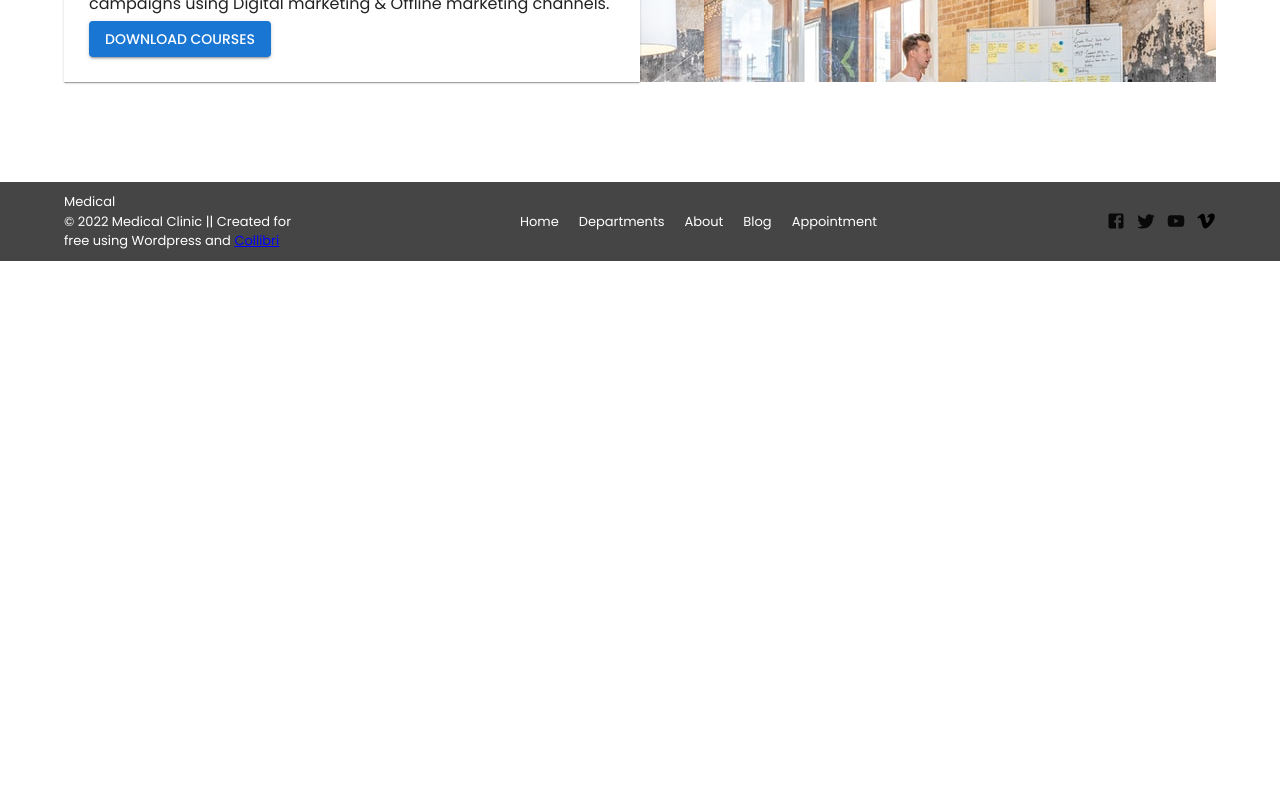
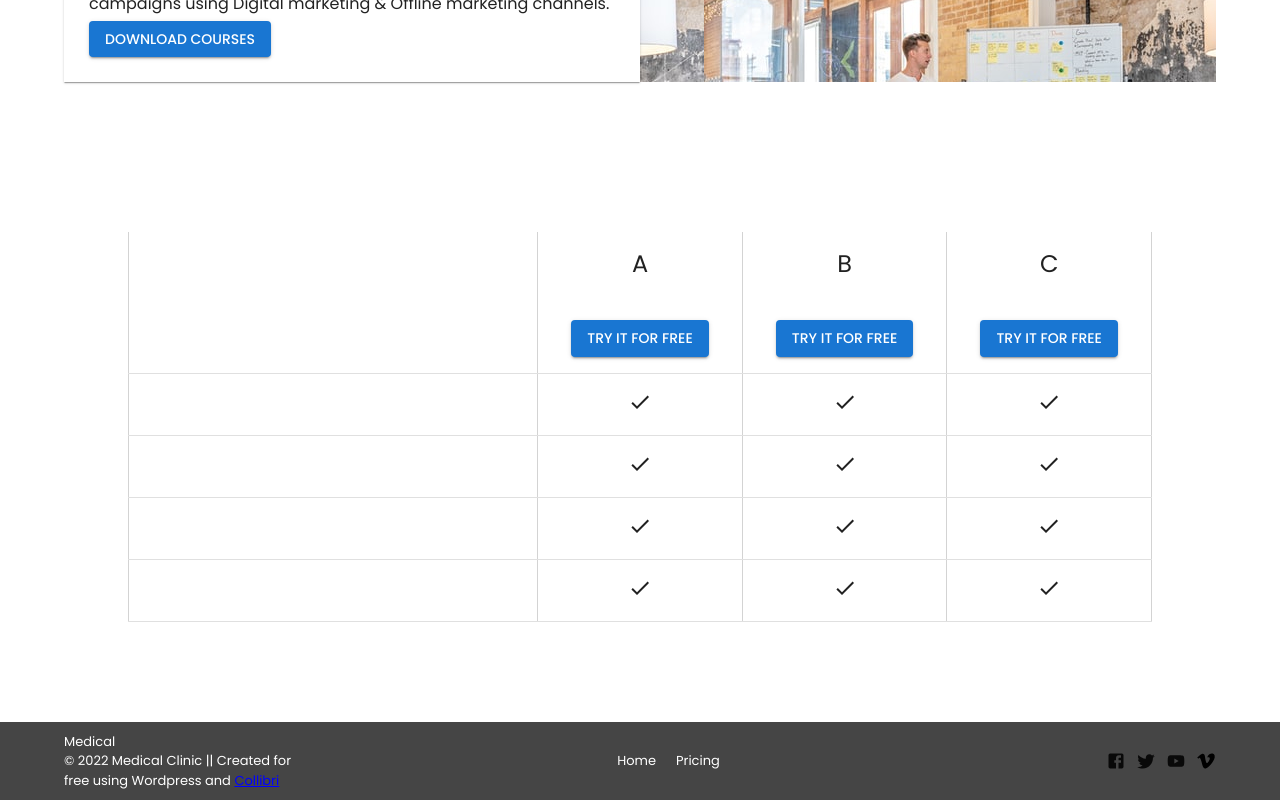
Before and after one commit to haideru448/Mui-simple-boilerplate, a React (Create React App) app: page / in a window 1280 px wide. Shown: the part 1557-2357 px from the top of the page. Before the commit the page ends 1818 px from the top, so only its background shows below. Built offline with nearby package versions, Linux system fonts and the light colour scheme.

Commit message:
New fixes

```diff
--- a/src/components/Footer.js
+++ b/src/components/Footer.js
@@ -1,12 +1,13 @@
 import React from 'react';
-import { Box, Typography, Link, Container } from '@mui/material';
-import useStyles from '../styles/styles';
+import { Box, Typography, Container } from '@mui/material';
 import FacebookIcon from '@mui/icons-material/Facebook';
 import TwitterIcon from '@mui/icons-material/Twitter';
 import YouTubeIcon from '@mui/icons-material/YouTube';
 import useMediaQuery from '@mui/material/useMediaQuery';
+import { useNavigate } from 'react-router-dom';
 
-const tabsStyles = { fontSize: '13px', color: 'white' };
+const tabsStyles = { fontSize: '13px', color: 'white', cursor: 'pointer' };
+
 const gridItemsStyles = {
   display: 'grid',
   alignItems: 'center',
@@ -23,6 +24,16 @@ const footerMainContainerStyles = {
   background: '#454545',
 };
 
+const footerLinksStyles = {
+  gridTemplateColumns: 'repeat(5,auto)',
+  columnGap: '20px',
+};
+
+const socialMediaLinkStyles = {
+  cursor: 'pointer',
+  fontSize: '20px',
+};
+
 const socialMediaLinks = {
   facebook: 'https://facebook.com',
   twitter: 'https://twitter.com',
@@ -31,9 +42,8 @@ const socialMediaLinks = {
 };
 
 const Footer = () => {
-  const date = new Date().getFullYear();
-  const classes = useStyles();
   const isSmall = useMediaQuery('(max-width:978px)');
+  const navigate = useNavigate();
 
   return (
     <Box
@@ -44,42 +54,24 @@ const Footer = () => {
       }}>
       <Container>
         <Box sx={{ ...footerDescriptionSection, flexDirection: isSmall && 'column' }}>
-          <Typography variant='p' sx={{ fontSize: '13px', color: 'white' }}>
-            Medical <br />
-            © 2022 Medical Clinic || Created for <br />
-            free using Wordpress and{' '}
-            <a href='' style={{ color: 'blue' }}>
-              Collibri
-            </a>
-          </Typography>
-          {/* <Typography className={classes.footerDate}>Open-Source Sample - Buit with MUI</Typography> */}
+          {isSmall && (
+            <Box sx={{ display: 'flex', justifyContent: 'space-between' }}>
               <Box
                 sx={{
                   ...gridItemsStyles,
-              gridTemplateColumns: 'repeat(5,auto)',
-              columnGap: '20px',
+                  ...footerLinksStyles,
+
                   justifyContent: isSmall && 'center',
                   mt: isSmall && '10px',
                 }}>
-            <Typography variant='p' sx={{ ...tabsStyles }}>
+                <Typography variant='p' sx={{ ...tabsStyles }} onClick={() => navigate('/')}>
                   Home{' '}
                 </Typography>
 
-            <Typography variant='p' sx={{ ...tabsStyles }}>
-              Departments
-            </Typography>
-
-            <Typography variant='p' sx={{ ...tabsStyles }}>
-              About
-            </Typography>
-            <Typography variant='p' sx={{ ...tabsStyles }}>
-              Blog
-            </Typography>
-            <Typography variant='p' sx={{ ...tabsStyles }}>
-              Appointment
+                <Typography variant='p' sx={{ ...tabsStyles }} onClick={() => navigate('/pricing')}>
+                  Pricing
                 </Typography>
               </Box>
-
               <Box
                 sx={{
                   ...gridItemsStyles,
@@ -91,19 +83,19 @@ const Footer = () => {
                 {socialMediaLinks?.facebook && (
                   <FacebookIcon
                     onClick={() => (window.location = socialMediaLinks.facebook)}
-                sx={{ cursor: 'pointer', fontSize: '20px' }}
+                    sx={{ ...socialMediaLinkStyles }}
                   />
                 )}
                 {socialMediaLinks?.twitter && (
                   <TwitterIcon
                     onClick={() => (window.location = socialMediaLinks.twitter)}
-                sx={{ cursor: 'pointer', fontSize: '20px' }}
+                    sx={{ ...socialMediaLinkStyles }}
                   />
                 )}
                 {socialMediaLinks?.youtube && (
                   <YouTubeIcon
                     onClick={() => (window.location = socialMediaLinks.youtube)}
-                sx={{ cursor: 'pointer', fontSize: '20px' }}
+                    sx={{ ...socialMediaLinkStyles }}
                   />
                 )}
                 {socialMediaLinks?.youtube && (
@@ -116,6 +108,73 @@ const Footer = () => {
                 )}
               </Box>
             </Box>
+          )}
+
+          <Typography variant='p' sx={{ fontSize: '13px', color: 'white', textAlign: isSmall && 'center' }}>
+            Medical <br />
+            © 2022 Medical Clinic || Created for <br />
+            free using Wordpress and{' '}
+            <a href='' style={{ color: 'blue' }}>
+              Collibri
+            </a>
+          </Typography>
+
+          {!isSmall && (
+            <Box
+              sx={{
+                ...gridItemsStyles,
+                ...footerLinksStyles,
+                justifyContent: isSmall && 'center',
+                mt: isSmall && '10px',
+              }}>
+              <Typography variant='p' sx={{ ...tabsStyles }} onClick={() => navigate('/')}>
+                Home{' '}
+              </Typography>
+
+              <Typography variant='p' sx={{ ...tabsStyles }} onClick={() => navigate('/pricing')}>
+                Pricing
+              </Typography>
+            </Box>
+          )}
+
+          {!isSmall && (
+            <Box
+              sx={{
+                ...gridItemsStyles,
+                columnGap: '10px',
+                gridTemplateColumns: 'repeat(4,auto)',
+                justifyContent: isSmall && 'center',
+                mt: isSmall && '10px',
+              }}>
+              {socialMediaLinks?.facebook && (
+                <FacebookIcon
+                  onClick={() => (window.location = socialMediaLinks.facebook)}
+                  sx={{ ...socialMediaLinkStyles }}
+                />
+              )}
+              {socialMediaLinks?.twitter && (
+                <TwitterIcon
+                  onClick={() => (window.location = socialMediaLinks.twitter)}
+                  sx={{ ...socialMediaLinkStyles }}
+                />
+              )}
+              {socialMediaLinks?.youtube && (
+                <YouTubeIcon
+                  onClick={() => (window.location = socialMediaLinks.youtube)}
+                  sx={{ ...socialMediaLinkStyles }}
+                />
+              )}
+              {socialMediaLinks?.youtube && (
+                <Box
+                  component='img'
+                  src='/icons/vimeo.svg'
+                  onClick={() => (window.location = socialMediaLinks.vimeo)}
+                  sx={{ cursor: 'pointer', height: '20px', weight: '20px' }}
+                />
+              )}
+            </Box>
+          )}
+        </Box>
       </Container>
     </Box>
   );
--- a/src/components/PricingComponent.jsx
+++ b/src/components/PricingComponent.jsx
@@ -6,27 +6,27 @@ import Button from '@mui/material/Button';
 
 import TableCell from '@mui/material/TableCell';
 import TableContainer from '@mui/material/TableContainer';
-import TableHead from '@mui/material/TableHead';
 import TableRow from '@mui/material/TableRow';
-import Paper from '@mui/material/Paper';
 import CheckIcon from '@mui/icons-material/Check';
 
-function createData(name, calories, fat, carbs, protein) {
-  return { name, calories, fat, carbs, protein };
+function createData(dummy, categoryName1, categoryName2, categoryName3) {
+  return { dummy, categoryName1, categoryName2, categoryName3 };
 }
 
 const rows = [
   createData('', 'A', 'B', 'C'),
-  createData('', 'B', 9.0, 37),
-  createData('', 'C', 16.0, 'C'),
-  createData('', '', 3.7, ''),
-  createData('', '', 16.0, 49),
+  createData('', '', '', ''),
+  createData('', '', '', ''),
+  createData('', '', '', ''),
+  createData('', '', '', ''),
 ];
 
 export default function BasicTable() {
   return (
-    <TableContainer  sx={{pl:'10%',pr:'10%',marginTop:'150px'}}>
-      <Table sx={{ minWidth: 650,borderLeft:'1px solid lightgrey',borderRight:'1px solid lightgrey' }} aria-label='simple table'>
+    <TableContainer sx={{ pl: '10%', pr: '10%', mt: '150px', mb: '100px' }} id='pricing-table'>
+      <Table
+        sx={{ minWidth: 650, borderLeft: '1px solid lightgrey', borderRight: '1px solid lightgrey' }}
+        aria-label='simple table'>
         <TableBody>
           {rows.map((row, index) => (
             <TableRow key={row.name} sx={{}}>
@@ -34,35 +34,35 @@ export default function BasicTable() {
                 component='th'
                 scope='row'
                 align='center'
-                width="40%"
+                width='40%'
                 // sx={{ borderLeft: '1px solid black' }}
               >
                 {index === 0 && row.name}
               </TableCell>
-              <TableCell align='center' sx={{ borderLeft: '1px solid lightgrey' }} width="20%">
+              <TableCell align='center' sx={{ borderLeft: '1px solid lightgrey' }} width='20%'>
                 {index === 0 ? (
                   <Typography variant='h5' sx={{ mb: '40px' }}>
-                    {row.calories}
+                    {row.categoryName1}
                   </Typography>
                 ) : (
                   <CheckIcon />
                 )}
                 {index === 0 && <Button variant='contained'>Try it for free</Button>}
               </TableCell>
-              <TableCell align='center' sx={{ borderLeft: '1px solid lightgrey' }} width="20%">
+              <TableCell align='center' sx={{ borderLeft: '1px solid lightgrey' }} width='20%'>
                 {index === 0 ? (
                   <Typography variant='h5' sx={{ mb: '40px' }}>
-                    {row.fat}
+                    {row.categoryName2}
                   </Typography>
                 ) : (
                   <CheckIcon />
                 )}
                 {index === 0 && <Button variant='contained'>Try it for free</Button>}
               </TableCell>
-              <TableCell align='center' sx={{ borderLeft: '1px solid lightgrey' }} width="20%">
+              <TableCell align='center' sx={{ borderLeft: '1px solid lightgrey' }} width='20%'>
                 {index === 0 ? (
                   <Typography variant='h5' sx={{ mb: '40px' }}>
-                    {row.carbs}
+                    {row.categoryName3}
                   </Typography>
                 ) : (
                   <CheckIcon />
--- a/src/pages/LandingPage.jsx
+++ b/src/pages/LandingPage.jsx
@@ -4,8 +4,9 @@ import Section from "../components/Section"
 import Testimonial from "../components/Testimonial"
 import ContactUs from "../components/ContactUs"
 import Footer from "../components/Footer"
-import AboutUs from "../components/AboutUs"
+import Information from "../components/Information"
 import Pricing from "../components/PricingComponent"
+
 
 
 // const theme = createTheme({
@@ -24,10 +25,10 @@ function App() {
       <Header />
       <Hero />
       <Section />
-      <AboutUs />
+      <Information />
       {/* <Testimonial /> */}
       {/* <ContactUs /> */}
-      {/* <Pricing /> */}
+      <Pricing />
       <Footer />
       {/* </> */}
     </>
--- a/src/pages/PricingPage.jsx
+++ /dev/null
@@ -1,32 +0,0 @@
-import Hero from '../components/Hero';
-import Header from '../components/Header';
-import Section from '../components/Section';
-import Testimonial from '../components/Testimonial';
-import ContactUs from '../components/ContactUs';
-import Footer from '../components/Footer';
-import AboutUs from '../components/AboutUs';
-import Pricing from '../components/PricingComponent';
-
-// const theme = createTheme({
-//   typography: {
-//     fontFamily: [
-//       'Poppins',
-//       'sans-serif',
-//     ].join(','),
-//   },});
-
-function App() {
-  return (
-    <>
-      {/* <> */}
-      {/* <CssBaseline /> */}
-      <Header />
-
-      <Pricing />
-      <Footer />
-      {/* </> */}
-    </>
-  );
-}
-
-export default App;
```
Also changed, not shown: src/App.js (+1 -8 lines), src/components/Header.js (+9 -4 lines), src/components/RegisterForm.js (+35 -25 lines), src/routes.js (+2 -13 lines), src/components/Information.js (renamed from src/components/AboutUs.js). Lines whose indentation alone changed are shown as unchanged.
